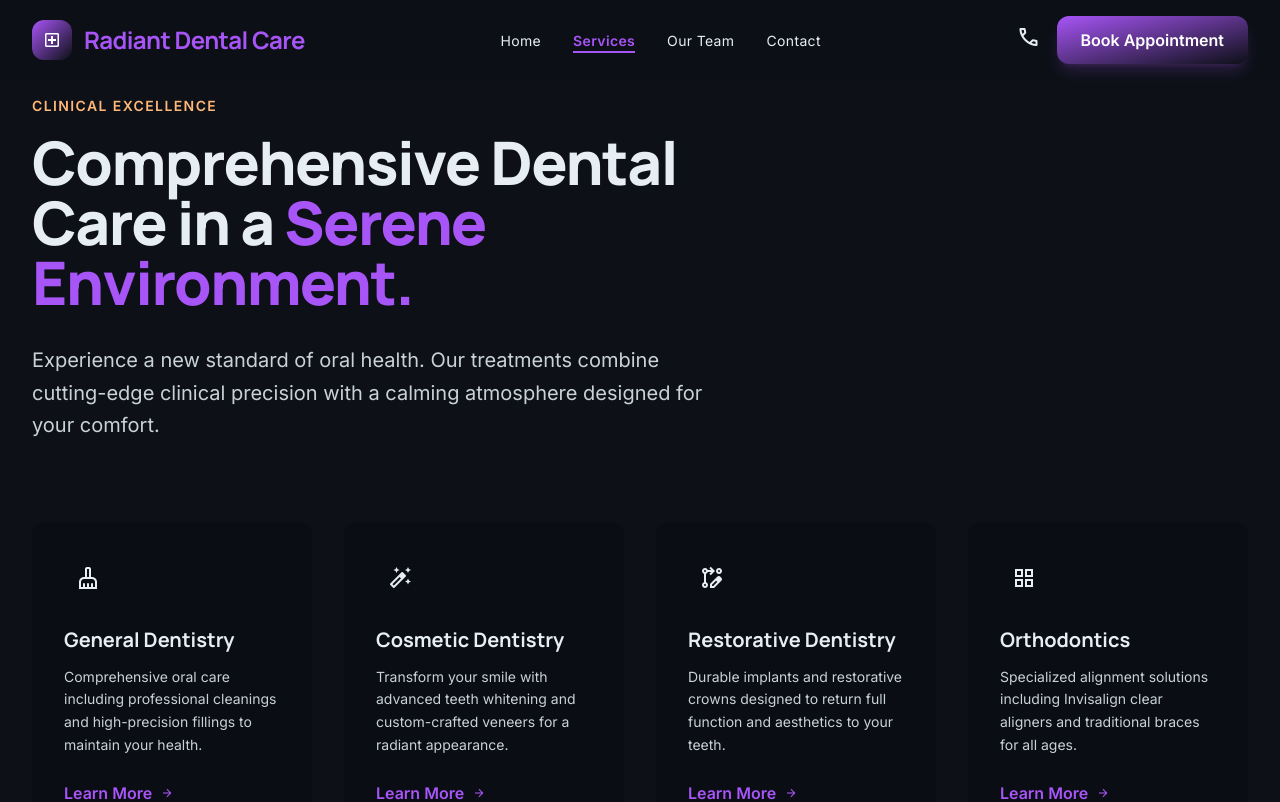
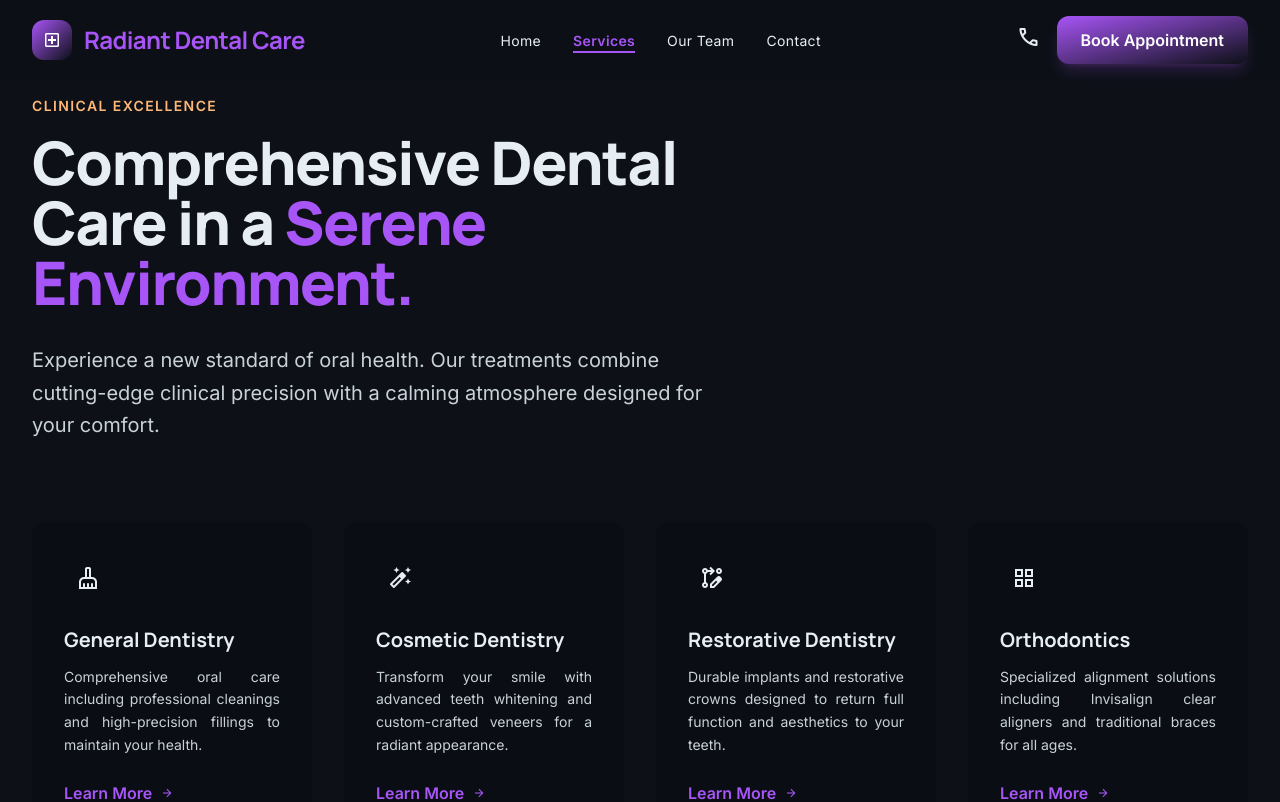
Before and after one commit to MdRehanAli/radiant-dental-care, a Next.js app: page /services in a window 1280 px wide. Shown: the top 802 px of the page. Built offline with nearby package versions, Linux system fonts and the light colour scheme.

Commit message:
Update Services

```diff
--- a/components/ServicesList.jsx
+++ b/components/ServicesList.jsx
@@ -48,7 +48,7 @@ export default function ServicesList() {
             <h3 className="font-headline text-xl font-bold mb-3 text-on-surface">
               {service.title}
             </h3>
-            <p className="text-on-surface-variant text-sm leading-relaxed mb-6 group-hover:text-on-primary">
+            <p className="text-on-surface-variant text-sm leading-relaxed mb-6 group-hover:text-on-primary text-justify">
               {service.description}
             </p>
             <a className="inline-flex items-center text-primary font-semibold group-hover:text-on-primary hover:underline transition-all" href="#">
```
